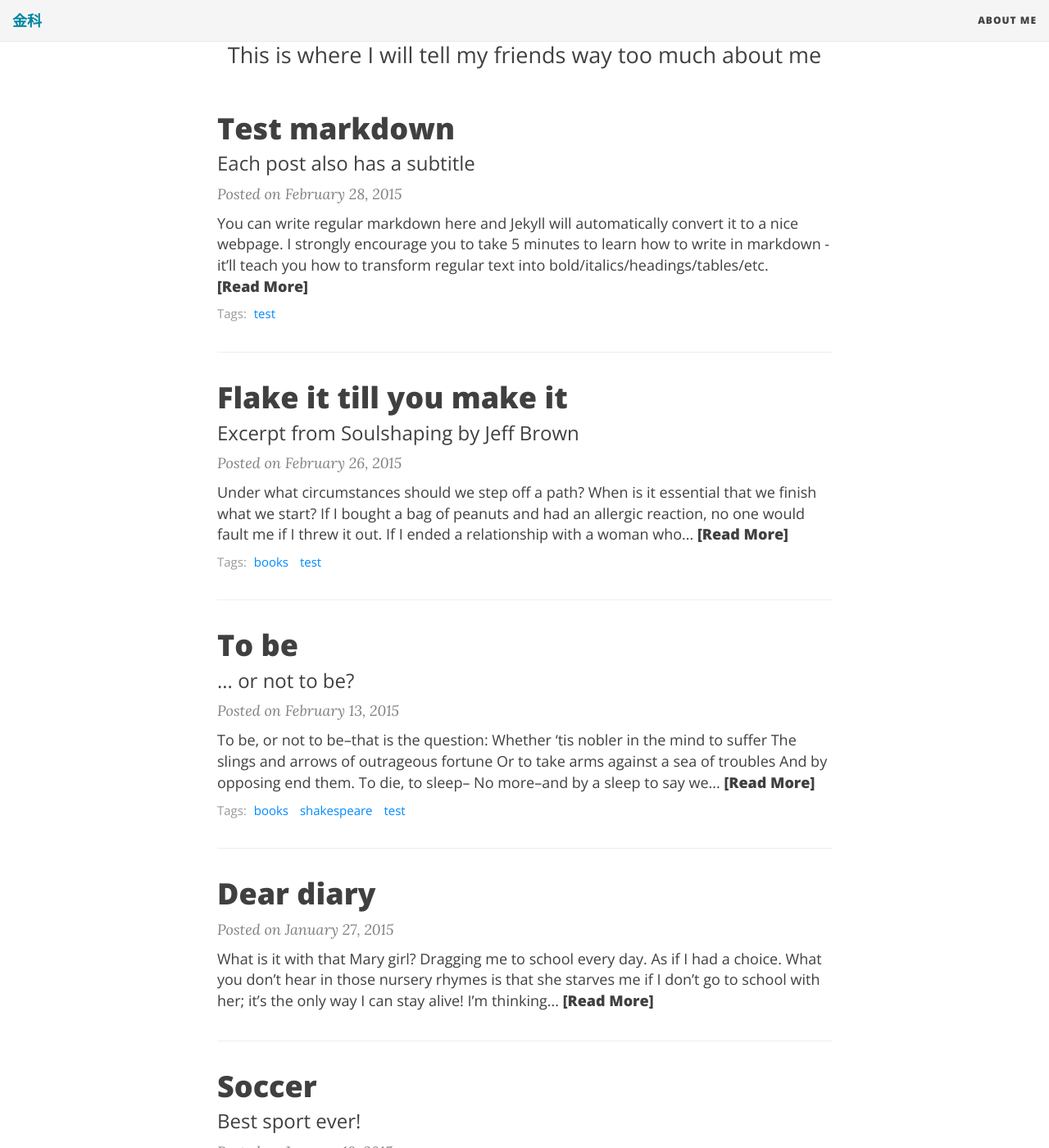
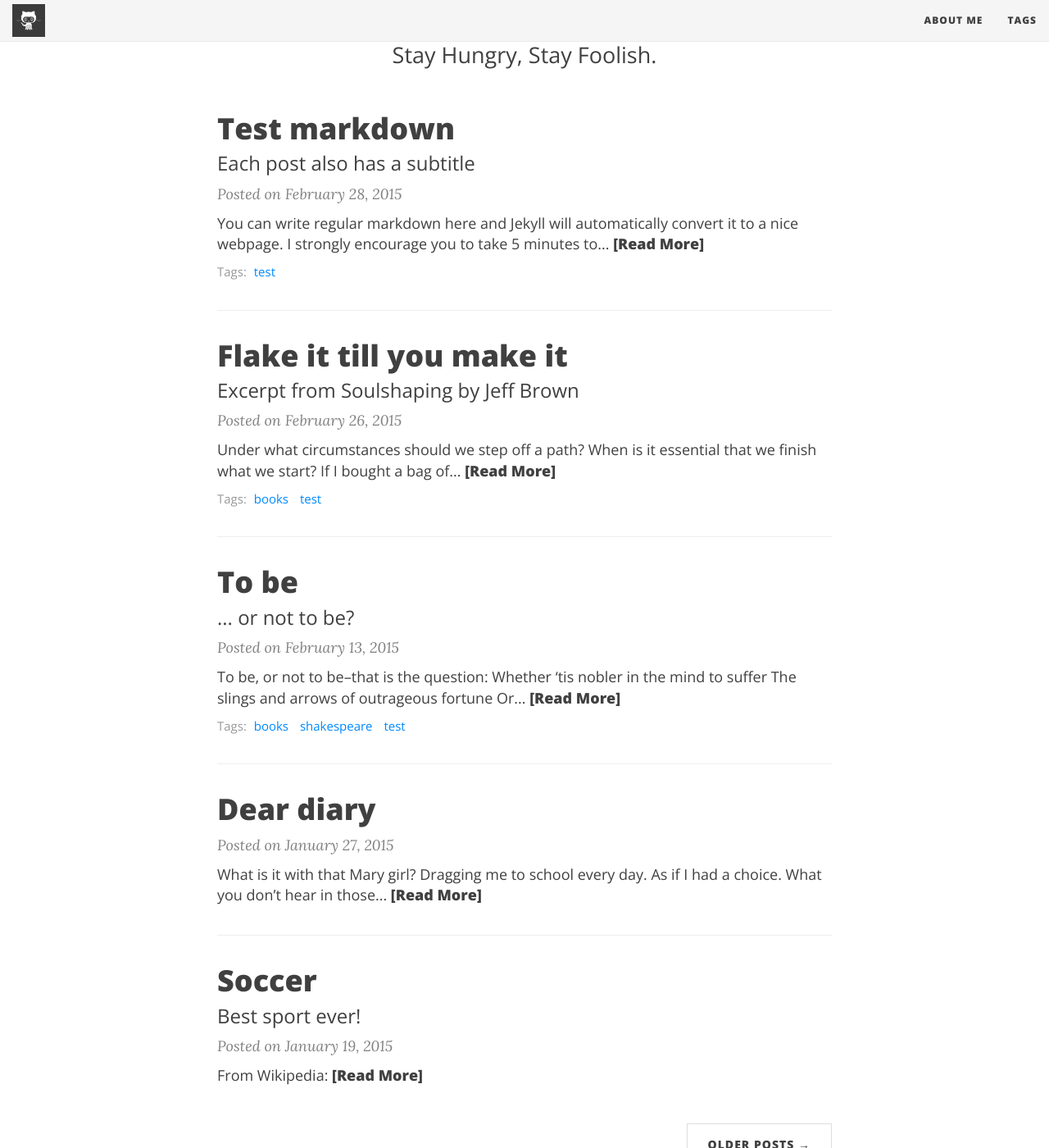
Before and after one commit to yichenluan/yichenluan.github.io, a Jekyll site: the page built from index.html, in a window 1280 px wide and 1400 px high, scrolled down 200 px. Shown: the whole window at 82% size. Built offline with Jekyll 4.4.1, drawn with Linux system fonts in a browser that asks for light colours; nearby versions of some CDN libraries; the list of posts is cut into pages by our own code; some of the changed text lies outside the part shown.

Commit message:
fix setting

```diff
--- a/_config.yml
+++ b/_config.yml
@@ -14,16 +14,17 @@ baseurl: ""
 # Of course don't forget to change the username and projectname to YOUR username and project
 
 # Name of website
-title: 金科
+title: Process Result
 
 # Short description of your site
-description: Stay Hungry, Stay Foolish.
+description: Smart is new Sex
 
 # --- Navigation bar options --- #
 
 # List of links in the navigation bar
 navbar-links:
   About Me: "aboutme"
+  TAGS: "tags.html"
 
 # Image to show in the navigation bar - image must be a square (width = height)
 # Remove this parameter if you don't want an image in the navbar
@@ -32,6 +33,7 @@ avatar: "/img/avatar-icon.png"
 # If you want to have an image logo in the top-left corner instead of the title text,
 # then specify the following parameter
 # title-img: /path/to/image
+title-img: "/img/avatar-icon.png"
 
 # --- Background colour/image options --- #
 
@@ -59,7 +61,7 @@ footer-link-col: "#404040"
 # Change all these values or delete the ones you don't want.
 # Important: you must keep the "name" parameter, everything else you can remove
 author:
-  name: Some Person
+  name: JinKe
 
 # Select your active Social Network Links.
 # Uncomment the links you want to show in the footer and add your information to each link.
@@ -94,7 +96,7 @@ share-links-active:
 
 # How to display the link to the website in the footer
 # Remove this if you don't want a link in the footer
-url-pretty: "MyWebsite.com"  # eg. "deanattali.com/beautiful-jekyll"
+url-pretty: "jinke.me"  # eg. "deanattali.com/beautiful-jekyll"
 
 # --- Web Statistics Section --- #
 
@@ -122,7 +124,7 @@ url-pretty: "MyWebsite.com"  # eg. "deanattali.com/beautiful-jekyll"
 
 # Excerpt Word Length
 # Truncates the excerpt to the specified number of words on the index page
-excerpt_length: 50
+excerpt_length: 25
 
 # Character used to separate site title and description in HTML document title
 # and RSS feed title
--- a/index.html
+++ b/index.html
@@ -1,7 +1,7 @@
 ---
 layout: page
-title: My website
-subtitle: This is where I will tell my friends way too much about me
+title: Process Result
+subtitle: Stay Hungry, Stay Foolish.
 use-site-title: true
 ---
 
```
